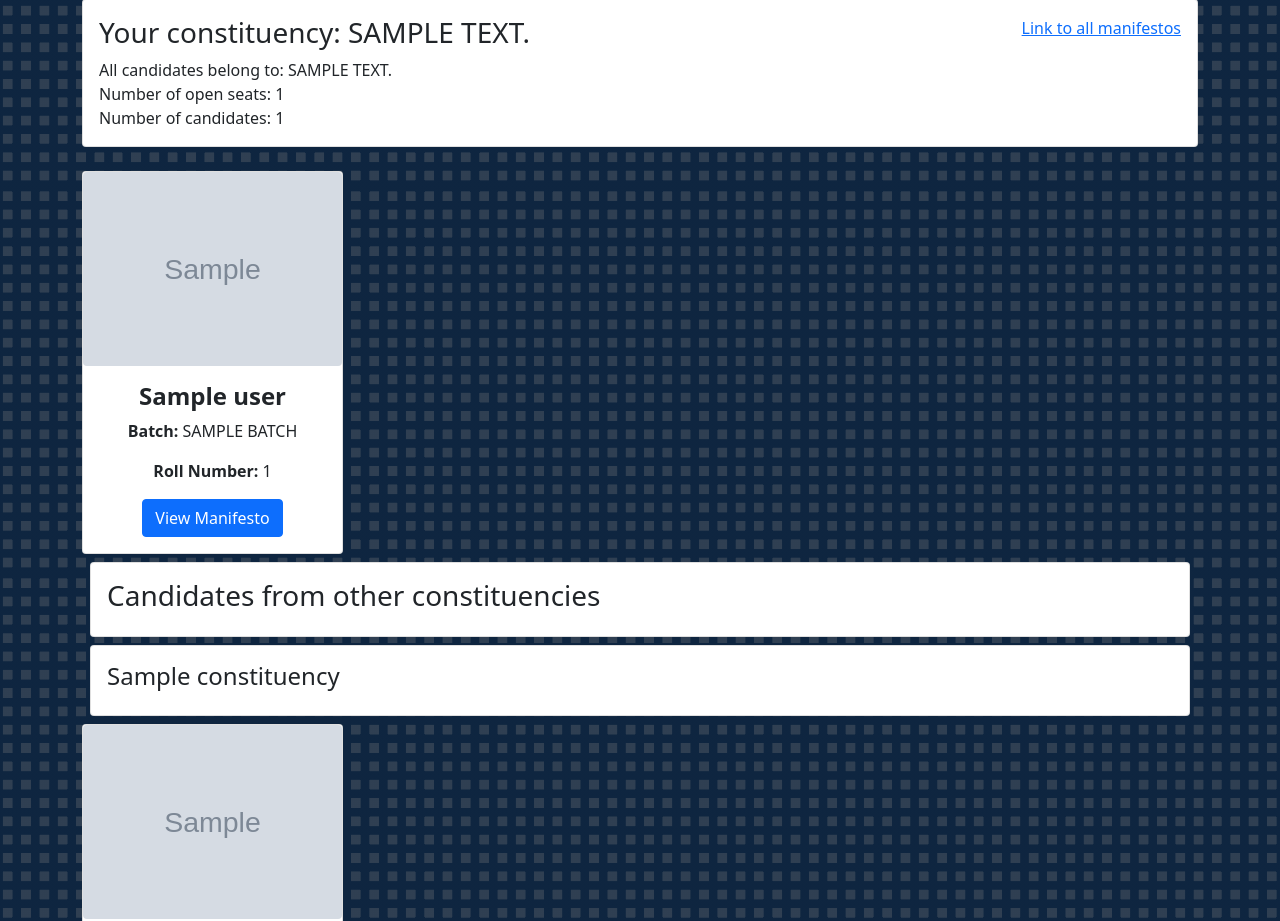
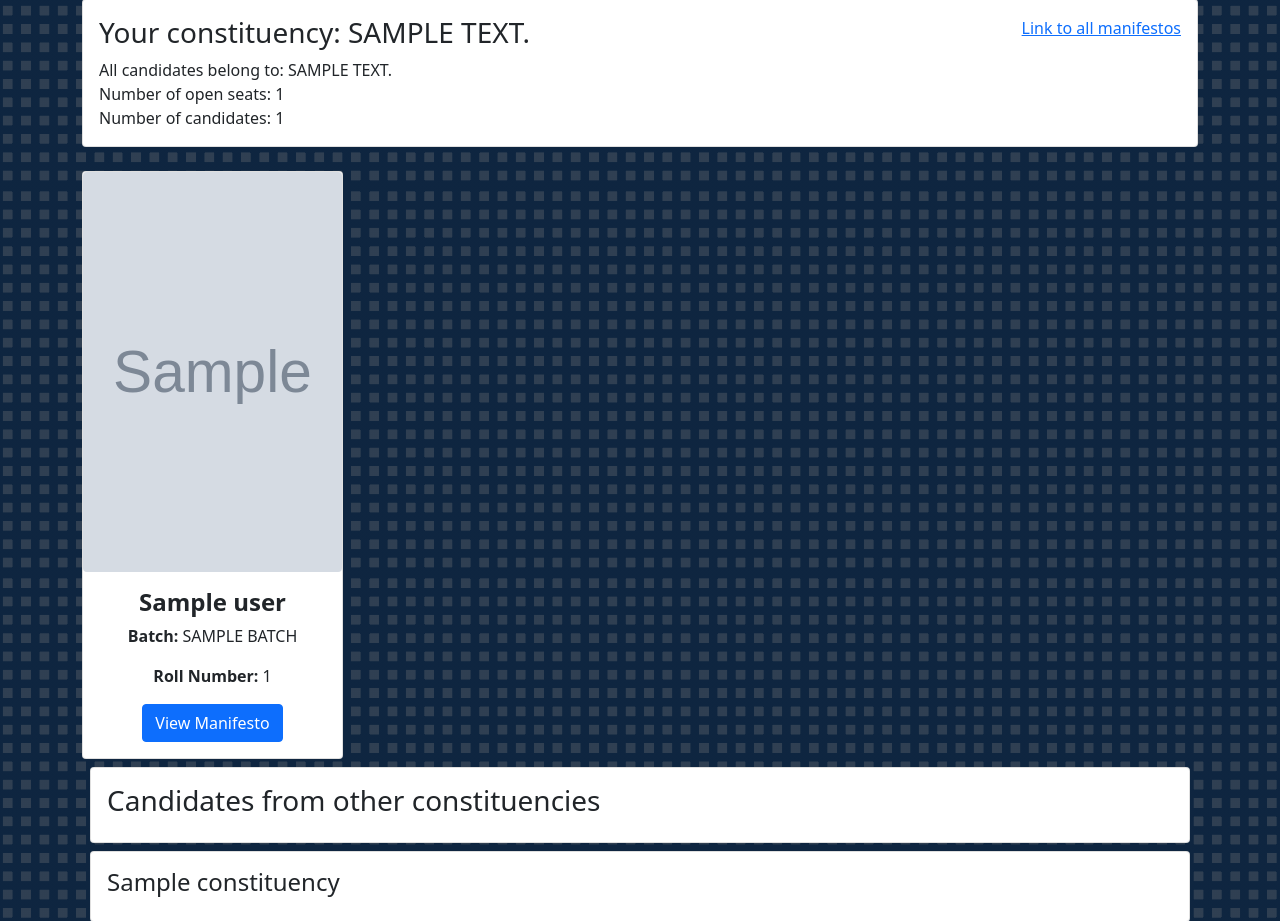
Before and after one commit to GaurangTandon/election-portal, a Flask app: template app/templates/election/election.html in a window 1280 px wide. Shown: the part 205-1126 px from the top of the page. Run offline with Flask 2, Linux system fonts and the light colour scheme; the template is opened without the code that fills it: most values are stand-ins (such as "Sample title", 1, 10 or a date in 2020); grey boxes marked "Sample" are stand-in pictures; parts of the project's set-up code (start-up, migrations or seed data) failed here and were passed over; some libraries are stand-ins or nearby versions.

Commit message:
Fixed of candidate photos

```diff
--- a/app/static/css/styles.css
+++ b/app/static/css/styles.css
@@ -53,7 +53,7 @@ body{
 
 .candidate-img{
   /* max-width: 300px; */
-  max-height: 400px;
+  height: 400px;
   overflow: hidden;
   object-fit: cover;
 }
```
